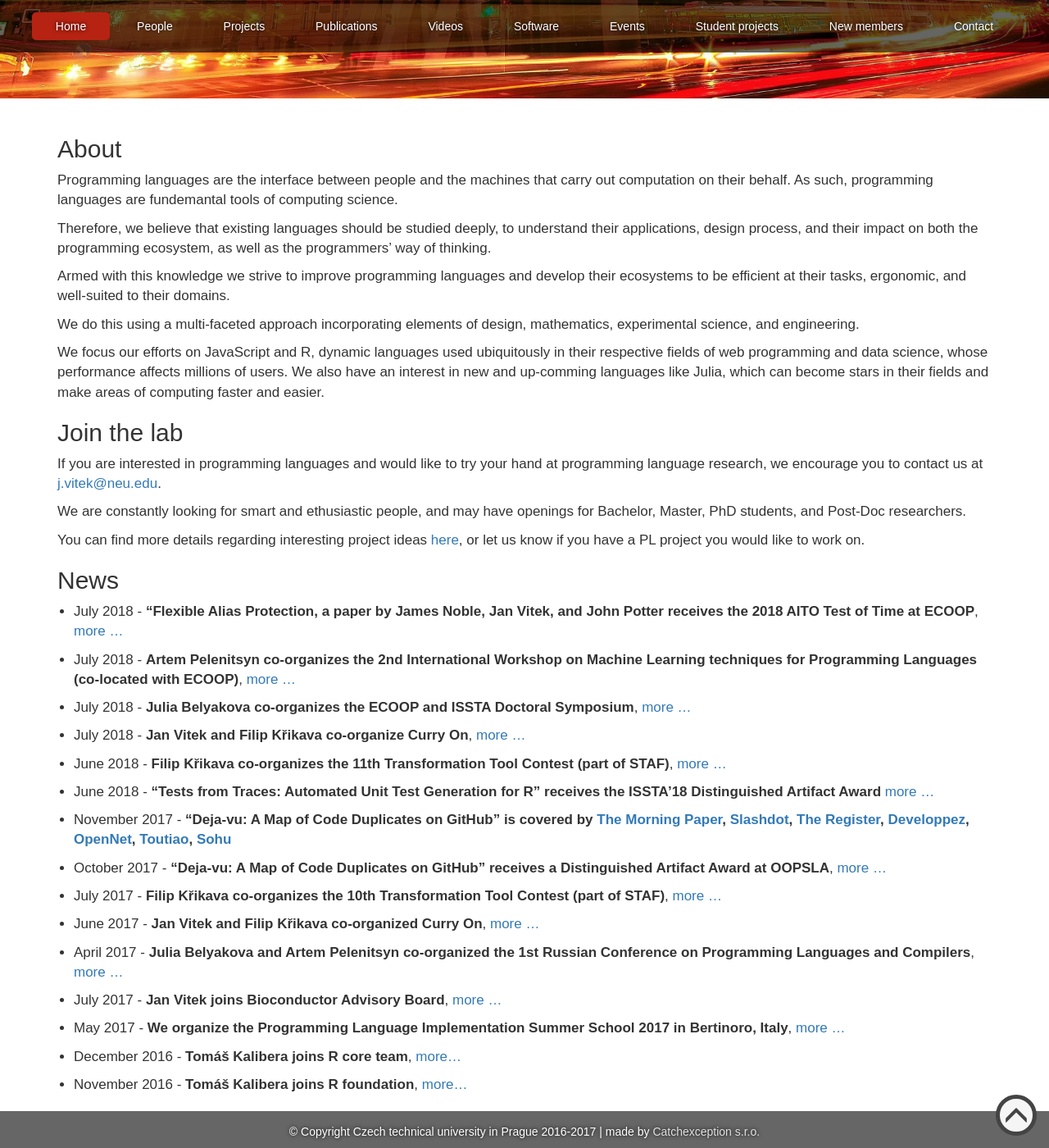
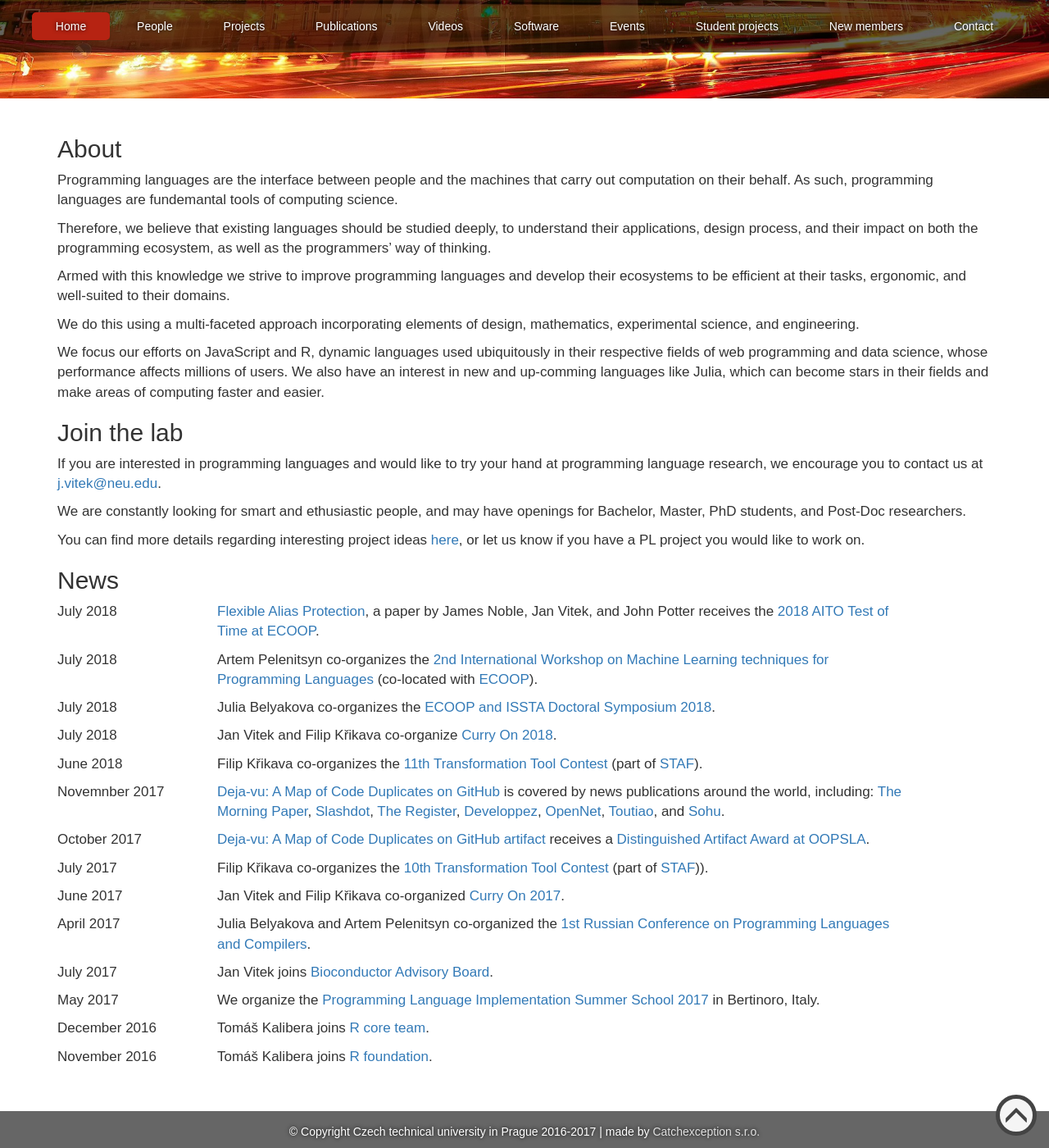
Before and after one commit to PRL-PRG/prl-prg.github.io, a Jekyll site: the page built from index.md, in a window 1280 px wide and 1400 px high, scrolled down 580 px. Shown: the whole window at 82% size. Built offline with Jekyll 4.4.1, drawn with Linux system fonts in a browser that asks for light colours; some of the changed lines change nothing that is shown.

Commit message:
New news.

```diff
--- a/_layouts/index.html
+++ b/_layouts/index.html
@@ -32,6 +32,12 @@
                     {{ content }}
                 </div>
             </div>
+            {% for n in page.news %}
+              <div class="row">
+                  <div class="col-md-2 font-17 "> {{ n.date }} </div>
+                  <div class="col-md-9 font-17">  {{ n.blurb | markdownify }} </div>
+              </div>
+            {% endfor %}
         </div>
     </div>
 </div>
--- a/index.md
+++ b/index.md
@@ -1,6 +1,67 @@
 ---
 layout: index
 title: Home
+news:
+#  - date: 'April 2019'
+#    blurm: 'Jan Vitek, Paley Li, Ryan Culpepper, and Artem Pelenitsyn co-organize [ETAPS 2019](https://conf.researchr.org/committee/etaps-2019/etaps-2019-organizing-committee/).'
+
+#  - date: 'November 2018'
+#    blurb: 'Guido Chari co-organizes [META'18 : Workshop on Meta-Programming Techniques and Reflection](https://2018.splashcon.org/track/meta-2018/) (part of [SPLASH](https://2018.splashcon.org/)).'
+
+#  - date: 'November 2018'
+#    blurb: 'Jan Vitek, Filip Křikava, Paley Li, and Konrad Siek co-organize [SPLASH 2018](https://2018.splashcon.org/committee/splash-2018-organizing-committee)'
+
+  - date: 'July 2018'
+    blurb: '[Flexible Alias Protection](http://janvitek.org/pubs/ecoop98.pdf), a paper by James Noble, Jan Vitek, and John Potter receives the [2018 AITO Test of Time at ECOOP](http://www.aito.org/ToT/2018.html).'
+
+  - date: 'July 2018'
+    blurb: 'Artem Pelenitsyn co-organizes the [2nd International Workshop on Machine Learning techniques for Programming Languages](https://conf.researchr.org/track/ecoop-issta-2018/ML4PL-2018-papers/) (co-located with [ECOOP](https://conf.researchr.org/home/ecoop-2018)).'
+
+  - date: 'July 2018'
+    blurb: 'Julia Belyakova co-organizes the [ECOOP and ISSTA Doctoral Symposium 2018](https://conf.researchr.org/track/ecoop-issta-2018/ecoop-issta-2018-doctoral-symposium/).'
+
+  - date: 'July 2018'
+    blurb: 'Jan Vitek and Filip Křikava co-organize [Curry On 2018](http://curry-on.org/2018/).'
+
+  - date: 'June 2018'
+    blurb: 'Filip Křikava co-organizes the [11th Transformation Tool Contest](https://www.transformation-tool-contest.eu/) (part of [STAF](http://www.staf2018.fr/)).'
+
+#  - date: 'June 2018'
+#    blurb: '[Tests from Traces: Automated Unit Test Generation for R](http://janvitek.org/pubs/issta18.pdf) receives the [ISSTA'18 Distinguished Artifact Award](https://twitter.com/i/web/status/1008868048638377984)'
+
+  - date: 'Novemnber 2017'
+    blurb: '[Deja-vu: A Map of Code Duplicates on GitHub](http://janvitek.org/pubs/oopsla17b.pdf) is covered by news publications around the world, including:
+    [The Morning Paper](https://blog.acolyer.org/2017/11/20/dejavu-a-map-of-code-duplicates-on-github/),
+    [Slashdot](https://developers.slashdot.org/story/17/11/23/2352233/more-than-half-of-github-is-duplicate-code-researchers-find),
+    [The Register](https://www.theregister.co.uk/2017/11/21/github_duplicate_code/),
+    [Developpez](https://www.developpez.com/actu/175363/GitHub-des-chercheurs-estiment-que-plus-de-la-moitie-des-codes-ecrits-en-Java-Python-C-Cplusplus-et-JavaScript-sont-dupliques/),
+    [OpenNet](https://www.opennet.ru/opennews/art.shtml?num=47596),
+    [Toutiao](https://www.toutiao.com/a6491879685222302221/), and
+    [Sohu](http://www.sohu.com/a/206363660_114760).'
+
+  - date: 'October 2017'
+    blurb: '[Deja-vu: A Map of Code Duplicates on GitHub artifact](http://mondego.ics.uci.edu/projects/dejavu/) receives a [Distinguished Artifact Award at OOPSLA](https://2017.splashcon.org/attending/splash-awards).'
+
+  - date: 'July 2017'
+    blurb: 'Filip Křikava co-organizes the [10th Transformation Tool Contest](https://www.transformation-tool-contest.eu/2017/) (part of [STAF](http://www.staf2017.fr/))).'
+
+  - date: 'June 2017'
+    blurb: 'Jan Vitek and Filip Křikava co-organized [Curry On 2017](http://curry-on.org/2017/).'
+
+  - date: 'April 2017'
+    blurb: 'Julia Belyakova and Artem Pelenitsyn co-organized the [1st Russian Conference on Programming Languages and Compilers](http://plc.sfedu.ru/).'
+
+  - date: 'July 2017'
+    blurb: 'Jan Vitek joins [Bioconductor Advisory Board](https://www.bioconductor.org/about/advisory-board/).'
+
+  - date: 'May 2017'
+    blurb: 'We organize the [Programming Language Implementation Summer School 2017](https://prl-prg-ss.github.io.) in Bertinoro, Italy.'
+
+  - date: 'December 2016'
+    blurb: 'Tomáš Kalibera joins [R core team](https://stat.ethz.ch/pipermail/r-announce/2016/000610.html).'
+
+  - date: 'November 2016'
+    blurb: 'Tomáš Kalibera joins [R foundation](https://stat.ethz.ch/pipermail/r-announce/2016/000609.html).'
 ---
 
 ## About
@@ -40,91 +101,3 @@ You can find more details regarding interesting project ideas
 would like to work on.
 
 ## News
-
-<!-- 2019 -->
-
-<!--
-- April 2019 -
-  **Jan Vitek, Paley Li, Ryan Culpepper, and Artem Pelenitsyn co-organize ETAPS 2019**,
-  [more ...](https://conf.researchr.org/committee/etaps-2019/etaps-2019-organizing-committee/)
--->
-
-<!-- 2018 -->
-
-<!--
-- November 2018 -
-  **Guido Chari co-organizes META'18 : Workshop on Meta-Programming Techniques and Reflection (part of SPLASH)**,
-  [more ...](https://2018.splashcon.org/track/meta-2018/)
-
-- November 2018 -
-  **Jan Vitek, Filip Křikava, Paley Li, and Konrad Siek co-organize SPLASH**,
-  [more ...](https://2018.splashcon.org/committee/splash-2018-organizing-committee)
-  -->
-
-- July 2018 -
-  **"Flexible Alias Protection, a paper by James Noble, Jan Vitek, and John Potter receives the 2018 AITO Test of Time at ECOOP**,
-  [more ...](http://www.aito.org/ToT/2018.html)
-
-- July 2018 -
-  **Artem Pelenitsyn co-organizes the 2nd International Workshop on Machine Learning techniques for Programming Languages (co-located with ECOOP)**,
-  [more ...](https://conf.researchr.org/track/ecoop-issta-2018/ML4PL-2018-papers/)
-
-- July 2018 -
-  **Julia Belyakova co-organizes the ECOOP and ISSTA Doctoral Symposium**,
-  [more ...](https://conf.researchr.org/track/ecoop-issta-2018/ecoop-issta-2018-doctoral-symposium/)
-
-- July 2018 -
-  **Jan Vitek and Filip Křikava co-organize Curry On**,
-  [more ...](http://curry-on.org/2018/)
-
-- June 2018 -
-  **Filip Křikava co-organizes the 11th Transformation Tool Contest (part of STAF)**,
-  [more ...](https://www.transformation-tool-contest.eu/)
-
-- June 2018 -
-  **"Tests from Traces: Automated Unit Test Generation for R" receives the ISSTA'18 Distinguished Artifact Award**
-  [more ...](https://twitter.com/i/web/status/1008868048638377984)
-
-- November 2017 -
-  **"Deja-vu: A Map of Code Duplicates on GitHub" is covered by
-  [The Morning Paper](https://blog.acolyer.org/2017/11/20/dejavu-a-map-of-code-duplicates-on-github/),
-  [Slashdot](https://developers.slashdot.org/story/17/11/23/2352233/more-than-half-of-github-is-duplicate-code-researchers-find),
-  [The Register](https://www.theregister.co.uk/2017/11/21/github_duplicate_code/),
-  [Developpez](https://www.developpez.com/actu/175363/GitHub-des-chercheurs-estiment-que-plus-de-la-moitie-des-codes-ecrits-en-Java-Python-C-Cplusplus-et-JavaScript-sont-dupliques/),
-  [OpenNet](https://www.opennet.ru/opennews/art.shtml?num=47596),
-  [Toutiao](https://www.toutiao.com/a6491879685222302221/),
-  [Sohu](http://www.sohu.com/a/206363660_114760)**
-
-- October 2017 -
-  **"Deja-vu: A Map of Code Duplicates on GitHub" receives a Distinguished Artifact Award at OOPSLA**,
-  [more ...](http://mondego.ics.uci.edu/projects/dejavu/)
-
-- July 2017 -
-  **Filip Křikava co-organizes the 10th Transformation Tool Contest (part of STAF)**,
-  [more ...](https://www.transformation-tool-contest.eu/2017/)
-
-- June 2017 -
-  **Jan Vitek and Filip Křikava co-organized Curry On**,
-  [more ...](http://curry-on.org/2018/)
-
-- April 2017 -
-  **Julia Belyakova and Artem Pelenitsyn co-organized the 1st Russian Conference on Programming Languages and Compilers**,
-  [more ...](http://plc.sfedu.ru/)
-
-- July 2017 -
-  **Jan Vitek joins Bioconductor Advisory Board**,
-  [more ...](https://www.bioconductor.org/about/advisory-board/)
-
-- May 2017 -
-  **We organize the Programming Language Implementation Summer School 2017 in Bertinoro, Italy**,
-  [more ...](https://prl-prg-ss.github.io.)
-
-<!-- 2016 -->
-
-- December 2016 -
-  **Tomáš Kalibera joins R core team**,
-  [more...](https://stat.ethz.ch/pipermail/r-announce/2016/000610.html)
-
-- November 2016 -
-  **Tomáš Kalibera joins R foundation**,
-  [more...](https://stat.ethz.ch/pipermail/r-announce/2016/000609.html)
```
